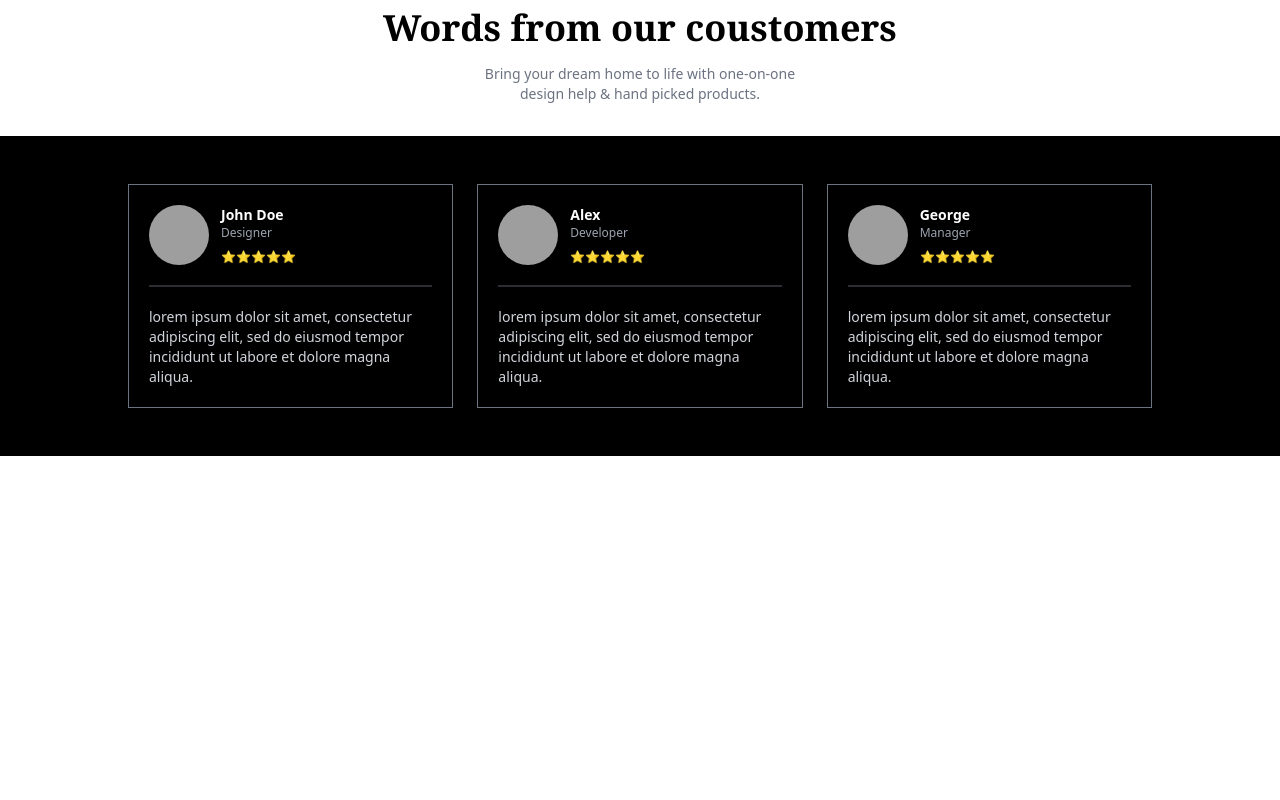
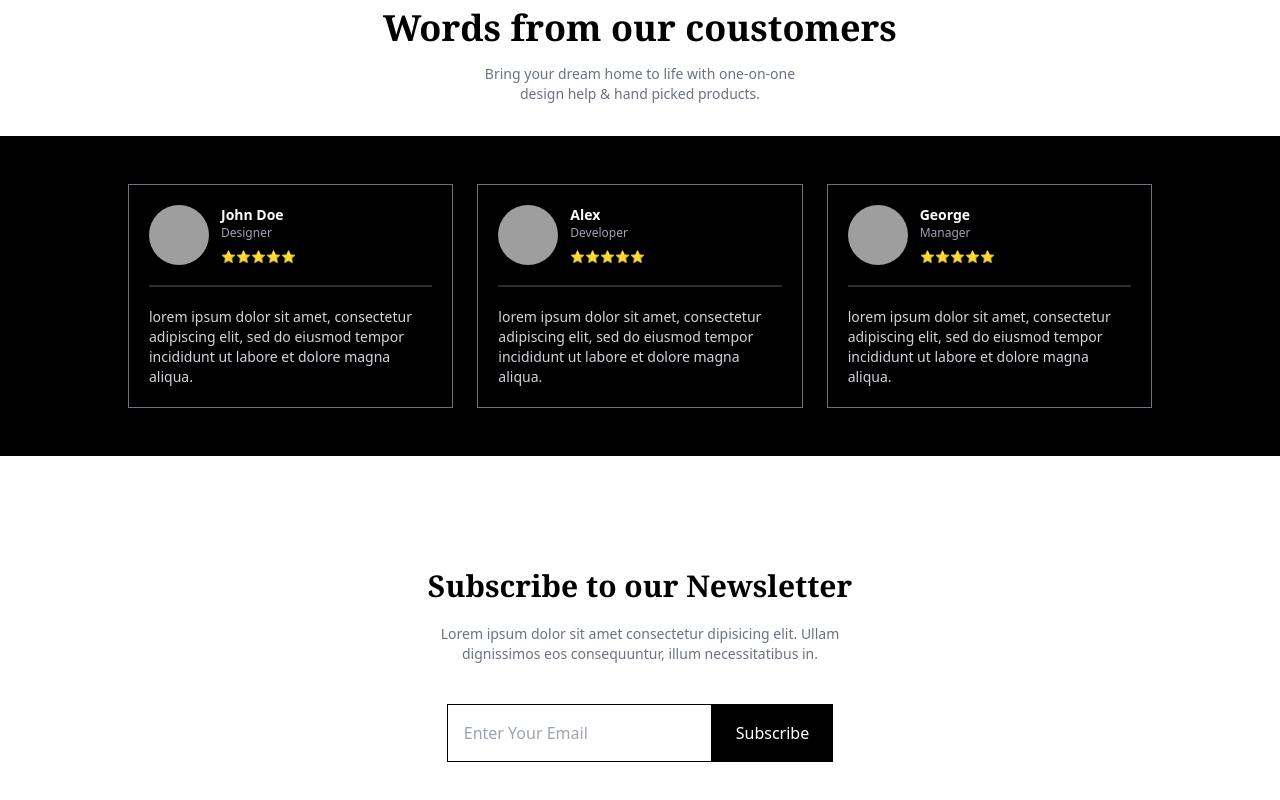
Before and after one commit to wacho91/interior-design, a React (Vite) app: page / in a window 1280 px wide. Shown: the part 2275-3075 px from the top of the page. Before the commit the page ends 2787 px from the top, so only its background shows below. Built offline with nearby package versions, Linux system fonts and the light colour scheme; grey boxes are pictures that could not be loaded.

Commit message:
Component newsletter complete

```diff
--- a/src/App.jsx
+++ b/src/App.jsx
@@ -3,6 +3,7 @@ import Banner2 from "./Component/Banner/Banner2"
 import Brand from "./Component/Brand/Brand"
 import Hero from "./Component/Hero/Hero"
 import Navbar from "./Component/NavBar/Navbar"
+import NewsLetter from "./Component/NewsLetter/NewsLetter"
 import Services from "./Component/Services/Services"
 import Testimonial from "./Component/Testimonial/Testimonial"
 
@@ -18,6 +19,7 @@ function App() {
       <Banner />
       <Banner2 />
       <Testimonial />
+      <NewsLetter />
     </main>
 
   )
--- /dev/null
+++ b/src/Component/NewsLetter/NewsLetter.jsx
@@ -0,0 +1,21 @@
+
+
+const NewsLetter = () => {
+  return (
+    <div className='max-w-[500px] mx-auto space-y-5 py-14'>
+      <h1 className='text-3xl font-bold font-serif text-center'>Subscribe to our Newsletter</h1>
+      <p className='max-w-[400px] mx-auto text-gray-500 text-sm text-center'>
+        Lorem ipsum dolor sit amet consectetur
+        dipisicing elit. Ullam dignissimos eos
+        consequuntur, illum necessitatibus in.
+      </p>
+      {/*Form Here*/}
+      <div className='!mt-10 flex justify-center'>
+        <input type="text" placeholder='Enter Your Email' className='px-4 py-4 border-[1px] border-black'/>
+        <button className='bg-black text-white px-6 py-4'>Subscribe</button>
+      </div>
+    </div>
+  )
+}
+
+export default NewsLetter
```
